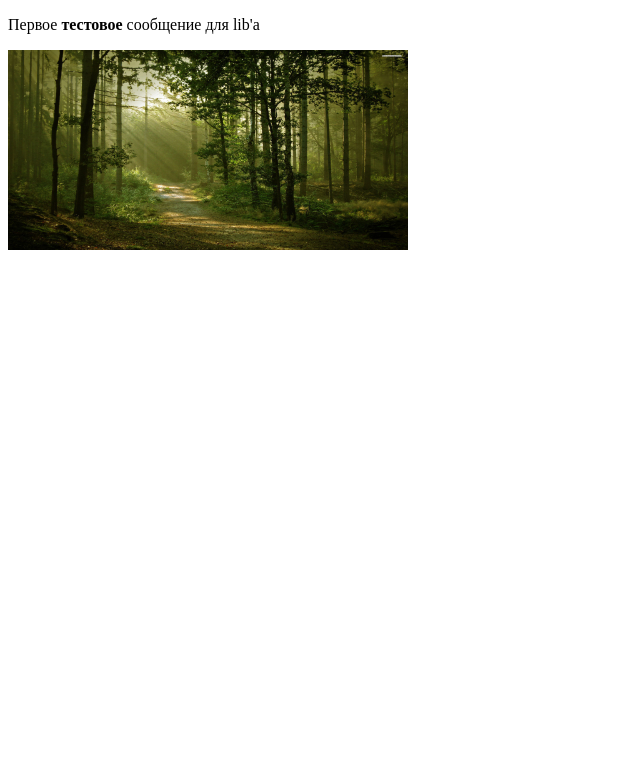
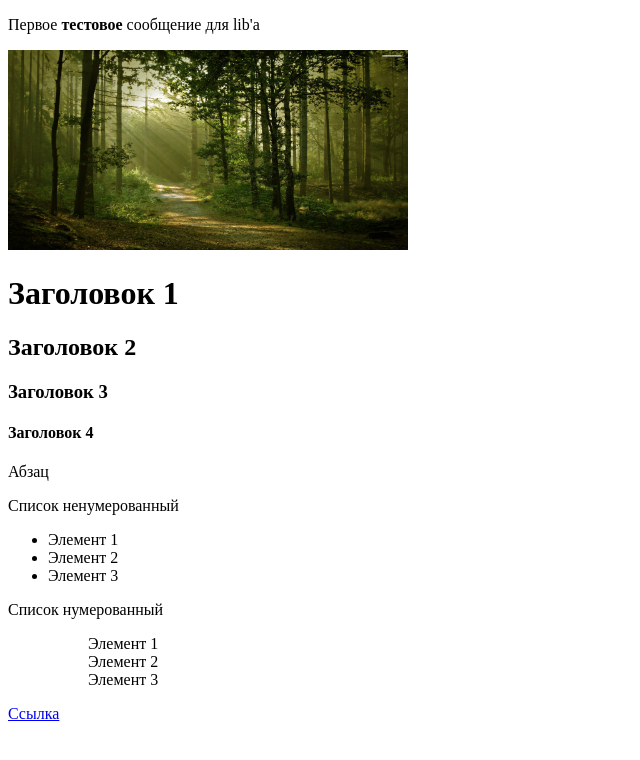
Before and after one commit to first-runner/first-runner.github.io, a plain HTML site: page index.html in a window 1280 px wide. Shown: the whole page, without its empty margins (0-640 px from the left). Drawn offline with Linux system fonts and the light colour scheme.

Commit message:
3 commit

```diff
--- a/index.html
+++ b/index.html
@@ -12,5 +12,23 @@
         alt="Фото леса"
         height="200"
         width="400"/>
+        <h1>Заголовок 1</h1>
+        <h2>Заголовок 2</h2>
+        <h3>Заголовок 3</h3>
+        <h4>Заголовок 4</h4>
+        <p>Абзац</p>
+        <p>Список ненумерованный</p>
+        <ul>
+            <li>Элемент 1</li>
+            <li>Элемент 2</li>
+            <Li>Элемент 3</Li>
+        </ul>
+        <p>Список нумерованный</p>
+        <ul>
+            <ol>Элемент 1</ol>
+            <ol>Элемент 2</ol>
+            <ol>Элемент 3</ol>
+        </ul>
+        <a href="https://github.com/first-runner">Ссылка</a>
     </body>
 </html>
```
Also changed, not shown: 1 other file.
